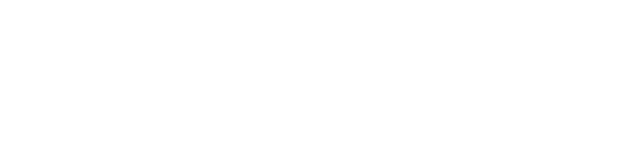
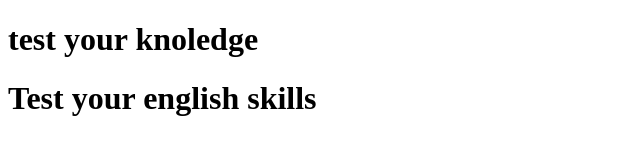
Before and after one commit to sambocueva/wdd230, a plain HTML site: page index.html in a window 1280 px wide. Shown: the whole page, without its empty margins (0-640 px from the left). Drawn offline with Linux system fonts and the light colour scheme.

Commit message:
save home page

```diff
--- a/index.html
+++ b/index.html
@@ -7,6 +7,8 @@
     <title>Document</title>
 </head>
 <body>
+    <h1>test your knoledge</h1>
+   <h1> Test your english skills</h1>
 
 </body>
 </html>
```
